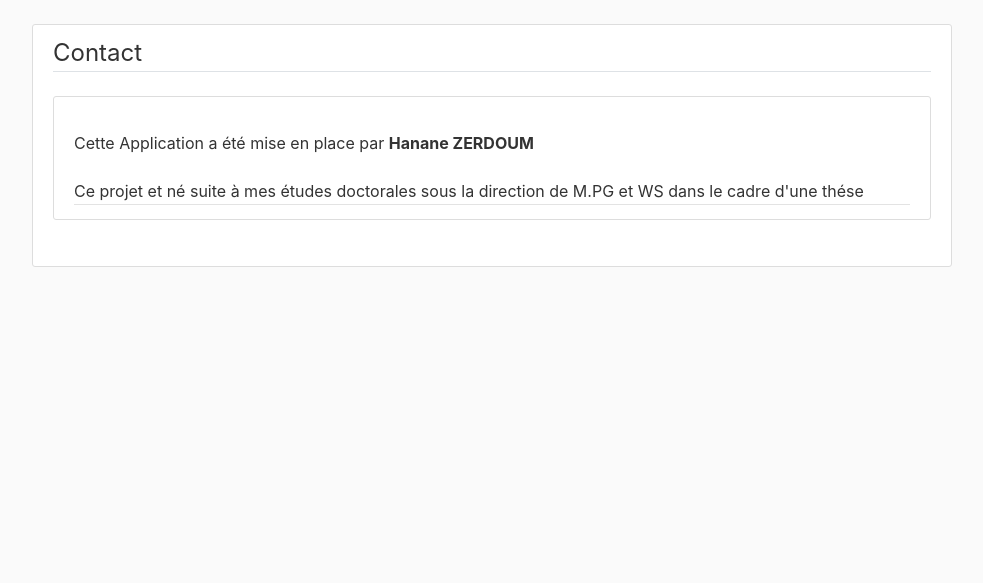
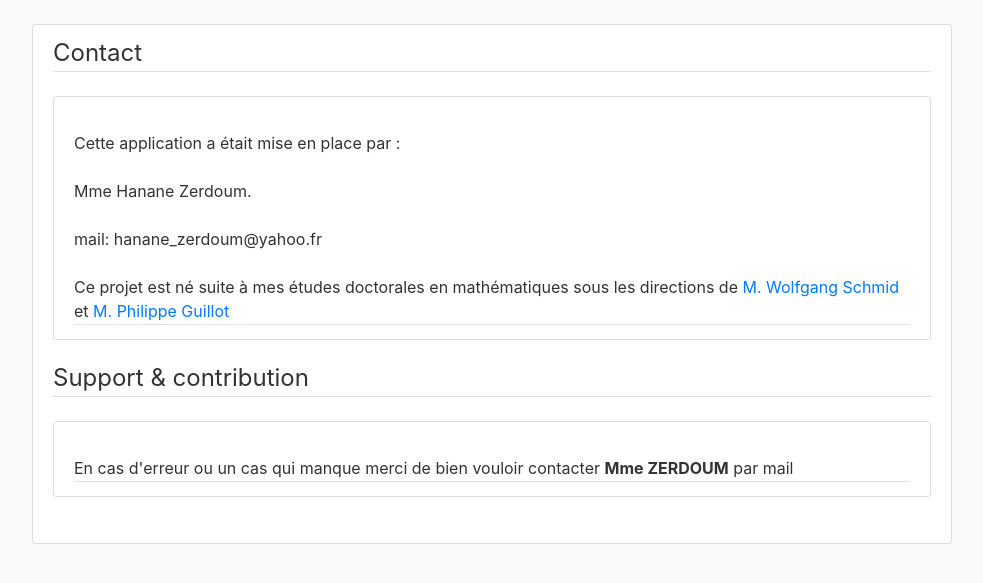
Before and after one commit to Zerdoum/sommeNulle, a Flask app: page /contact in a window 1280 px wide. Shown: the part 56-639 px from the top of the page, without its empty margins (53-1036 px from the left). Run offline with Flask 2, Linux system fonts and the light colour scheme; some libraries are stand-ins or nearby versions.

Commit message:
add missing cases

```diff
--- a/common_functions.py
+++ b/common_functions.py
@@ -78,5 +78,5 @@ def isPowerOfTwo(n):
         return n & (n - 1) == 0
 
 
-def errorMessage(error="La valeur de la constante pour ce groupe n'est pas encore implémentée, ou elle n'est pas encore connue !!"):
+def errorMessage(error="Ce choix ne se trouve pas dans notre implémentation, il est possible qu'il soit inconnu !!"):
     return error
--- a/egzInf.py
+++ b/egzInf.py
@@ -71,6 +71,9 @@ def checkEgzInfException(egzInfList,k):
         if k in range(math.ceil((2 * r + 2)/3),r + 1):
             return r + 2
 
+    if (int(egzInfList[0]) == 2) and (checkEquallist(egzInfList)) and (k == 3):
+        return 2 ** (len(egzInfList)-1) + 1
+
     if len(egzInfList) == 3:
         if (k == 3):
             if (int(egzInfList[0]) == 3) and (checkEquallist(egzInfList)):
--- a/harbord.py
+++ b/harbord.py
@@ -19,6 +19,8 @@ def harbord2(listValues):
     elif (checkEquallist(listValues)):
         if (x%2 == 0):
             return 2 * x + 1
+        elif (x == 2):
+            return 5
         return 2 * x - 1
 
     elif ((x == 2) and (y%2 == 0)):
--- a/templates/contact.html
+++ b/templates/contact.html
@@ -7,11 +7,20 @@
                     <article class="media content-section">
                         <div class="media-body">
                             <div class="article-metadata" >
-                                <br>Cette Application a été mise en place par <b>Hanane ZERDOUM</b></br>
-                                <br>Ce projet et né suite à mes études doctorales sous la direction de M.PG et WS dans le cadre d'une thése</br>
-
-
-
+                                <br>Cette application a était mise en place par :</br>
+                                <br>Mme Hanane Zerdoum.</br>
+                                <br>mail: hanane_zerdoum@yahoo.fr</br>
+                                <br>Ce projet est né suite à mes études doctorales en mathématiques sous les directions
+                                de <a href="https://www.math.univ-paris13.fr/~schmid/personal/index.html">M. Wolfgang Schmid
+                            </a> et <a href="https://www.math.univ-paris13.fr/laga/membres/Guillot">M. Philippe Guillot </a></br>
+                        </div>
+                    </div>
+                </article>
+                <legend class="border-bottom mb-4">Support & contribution</legend>
+                    <article class="media content-section">
+                        <div class="media-body">
+                            <div class="article-metadata" >
+                                <br>En cas d'erreur ou un cas qui manque merci de bien vouloir contacter <b>Mme ZERDOUM</b> par mail</br>
                         </div>
                     </div>
                 </article>
```
Also changed, not shown: templates/search.html (+4 -3 lines).
